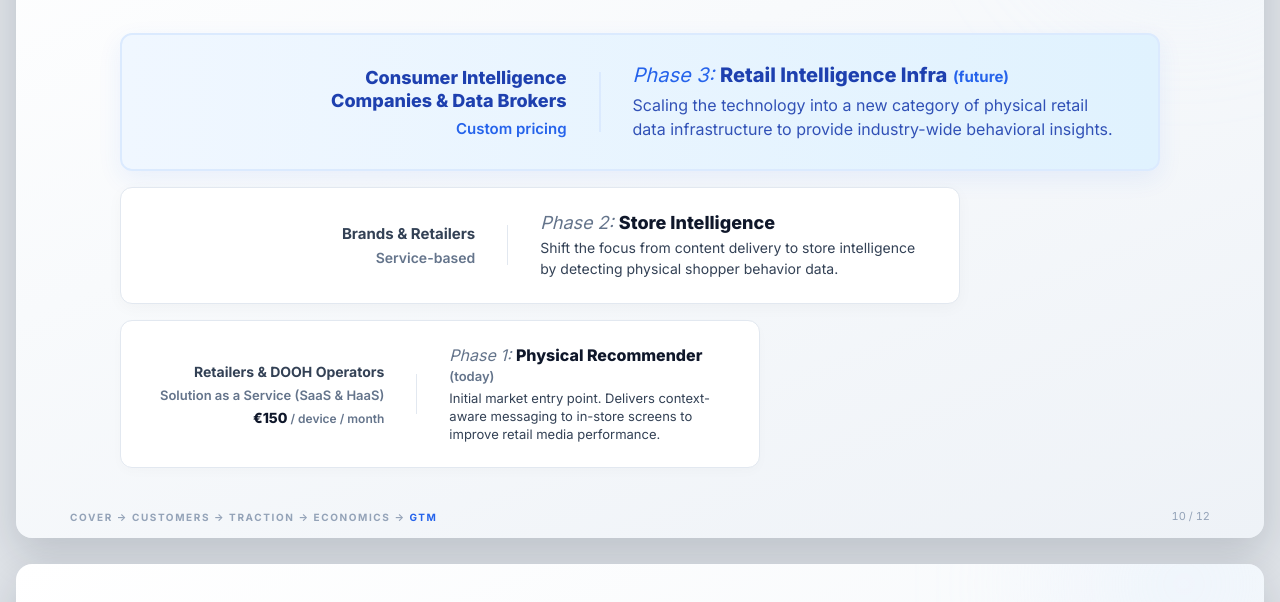
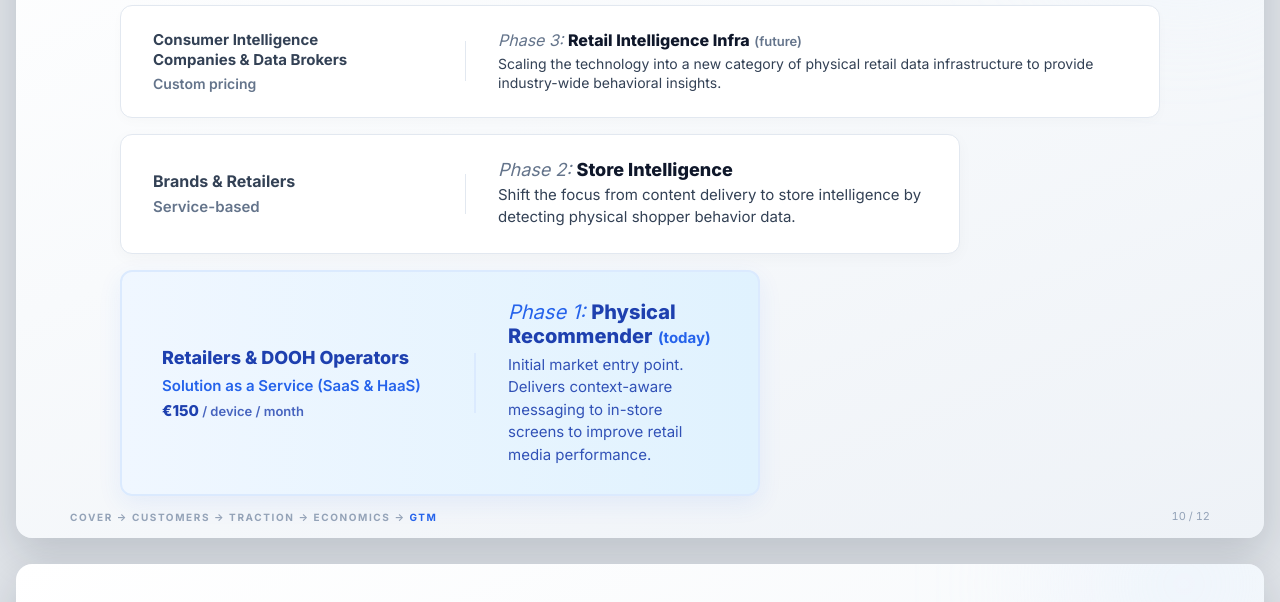
Before and after one commit to Minds-Models/mm-business, a plain HTML site: page decks/marek-sacha-intro-deck-final.html in a window 1280 px wide. Shown: the part 6750-7352 px from the top of the page. Drawn offline with Linux system fonts and the light colour scheme.

Commit message:
Align GTM Business Model phases to the left and fix content to left-alignment

```diff
--- a/decks/marek-sacha-intro-deck-final.html
+++ b/decks/marek-sacha-intro-deck-final.html
@@ -692,15 +692,15 @@ svg.i{width:16px; height:16px; flex:none; stroke:currentColor; fill:none; stroke
   <div style="display:flex; flex-direction:column; align-items:flex-start; gap:16px; width:100%; max-width:1040px; margin:0 auto;">
 
     <!-- Phase 3 -->
-    <div class="card" style="width:1040px; padding:28px 40px; display:flex; gap:32px; align-items:center; border:2px solid var(--blue-100); background:linear-gradient(90deg, #f0f7ff 0%, #e0f2fe 100%); box-shadow:0 8px 24px rgba(37,99,235,0.08); border-radius:12px;">
-      <div style="flex:1; text-align:right;">
-        <div style="font-size:18px; font-weight:800; color:var(--blue-d); line-height:1.3;">Consumer Intelligence<br>Companies &amp; Data Brokers</div>
-        <div style="font-size:15px; font-weight:600; color:var(--blue); margin-top:6px;">Custom pricing</div>
+    <div class="card" style="width:1040px; padding:24px 32px; display:flex; gap:32px; align-items:center; border:1px solid var(--line); box-shadow:0 4px 12px rgba(15,23,42,0.02); border-radius:12px;">
+      <div style="width:280px; flex:none; text-align:left;">
+        <div style="font-size:15px; font-weight:700; color:var(--ink-2); line-height:1.3;">Consumer Intelligence<br>Companies &amp; Data Brokers</div>
+        <div style="font-size:14px; font-weight:600; color:var(--muted); margin-top:6px;">Custom pricing</div>
       </div>
-      <div style="width:2px; height:60px; background:var(--blue-100); flex:none;"></div>
-      <div style="flex:1.2;">
-        <div style="font-size:20px; color:var(--blue); margin-bottom:6px;"><i>Phase 3:</i> <b style="color:var(--blue-d); font-weight:800;">Retail Intelligence Infra</b> <span style="font-size:15px; font-weight:700;">(future)</span></div>
-        <p style="font-size:16px; color:var(--blue-d); line-height:1.5; opacity:0.9;">
+      <div style="width:1px; height:40px; background:var(--line); flex:none;"></div>
+      <div style="flex:1; text-align:left;">
+        <div style="font-size:16px; color:var(--muted); margin-bottom:4px;"><i>Phase 3:</i> <b style="color:var(--ink); font-weight:800;">Retail Intelligence Infra</b> <span style="font-size:13px; font-weight:600;">(future)</span></div>
+        <p style="font-size:14px; color:var(--ink-2); line-height:1.4;">
           Scaling the technology into a new category of physical retail data infrastructure to provide industry-wide behavioral insights.
         </p>
       </div>
@@ -708,30 +708,30 @@ svg.i{width:16px; height:16px; flex:none; stroke:currentColor; fill:none; stroke
 
     <!-- Phase 2 -->
     <div class="card" style="width:840px; padding:24px 32px; display:flex; gap:32px; align-items:center; border:1px solid var(--line); box-shadow:0 4px 16px rgba(15,23,42,0.03); border-radius:12px;">
-      <div style="flex:1; text-align:right;">
-        <div style="font-size:15px; font-weight:700; color:var(--ink-2);">Brands &amp; Retailers</div>
-        <div style="font-size:14px; font-weight:600; color:var(--muted); margin-top:6px;">Service-based</div>
+      <div style="width:280px; flex:none; text-align:left;">
+        <div style="font-size:16px; font-weight:700; color:var(--ink-2);">Brands &amp; Retailers</div>
+        <div style="font-size:15px; font-weight:600; color:var(--muted); margin-top:6px;">Service-based</div>
       </div>
       <div style="width:1px; height:40px; background:var(--line); flex:none;"></div>
-      <div style="flex:1.2;">
+      <div style="flex:1; text-align:left;">
         <div style="font-size:18px; color:var(--muted); margin-bottom:4px;"><i>Phase 2:</i> <b style="color:var(--ink); font-weight:800;">Store Intelligence</b></div>
-        <p style="font-size:14px; color:var(--ink-2); line-height:1.5;">
+        <p style="font-size:15px; color:var(--ink-2); line-height:1.5;">
           Shift the focus from content delivery to store intelligence by detecting physical shopper behavior data.
         </p>
       </div>
     </div>
 
     <!-- Phase 1 -->
-    <div class="card" style="width:640px; padding:24px 32px; display:flex; gap:32px; align-items:center; border:1px solid var(--line); box-shadow:0 4px 12px rgba(15,23,42,0.02); border-radius:12px;">
-      <div style="flex:1; text-align:right;">
-        <div style="font-size:14px; font-weight:700; color:var(--ink-2); line-height:1.3;">Retailers &amp; DOOH Operators</div>
-        <div style="font-size:13px; font-weight:600; color:var(--muted); margin-top:6px;">Solution as a Service (SaaS &amp; HaaS)</div>
-        <div style="font-size:14px; font-weight:800; color:var(--ink); margin-top:6px;">€150 <span style="font-size:12px; font-weight:600; color:var(--muted);">/ device / month</span></div>
+    <div class="card" style="width:640px; padding:28px 40px; display:flex; gap:32px; align-items:center; border:2px solid var(--blue-100); background:linear-gradient(90deg, #f0f7ff 0%, #e0f2fe 100%); box-shadow:0 8px 24px rgba(37,99,235,0.08); border-radius:12px;">
+      <div style="width:280px; flex:none; text-align:left;">
+        <div style="font-size:18px; font-weight:800; color:var(--blue-d); line-height:1.3;">Retailers &amp; DOOH Operators</div>
+        <div style="font-size:15px; font-weight:600; color:var(--blue); margin-top:6px;">Solution as a Service (SaaS &amp; HaaS)</div>
+        <div style="font-size:15px; font-weight:800; color:var(--blue-d); margin-top:6px;">€150 <span style="font-size:13px; font-weight:600; opacity:0.8;">/ device / month</span></div>
       </div>
-      <div style="width:1px; height:40px; background:var(--line); flex:none;"></div>
-      <div style="flex:1.2;">
-        <div style="font-size:16px; color:var(--muted); margin-bottom:4px;"><i>Phase 1:</i> <b style="color:var(--ink); font-weight:800;">Physical Recommender</b> <span style="font-size:13px; font-weight:600;">(today)</span></div>
-        <p style="font-size:13px; color:var(--ink-2); line-height:1.4;">
+      <div style="width:2px; height:60px; background:var(--blue-100); flex:none;"></div>
+      <div style="flex:1; text-align:left;">
+        <div style="font-size:20px; color:var(--blue); margin-bottom:6px;"><i>Phase 1:</i> <b style="color:var(--blue-d); font-weight:800;">Physical Recommender</b> <span style="font-size:15px; font-weight:700;">(today)</span></div>
+        <p style="font-size:15px; color:var(--blue-d); line-height:1.5; opacity:0.9;">
           Initial market entry point. Delivers context-aware messaging to in-store screens to improve retail media performance.
         </p>
       </div>
```
